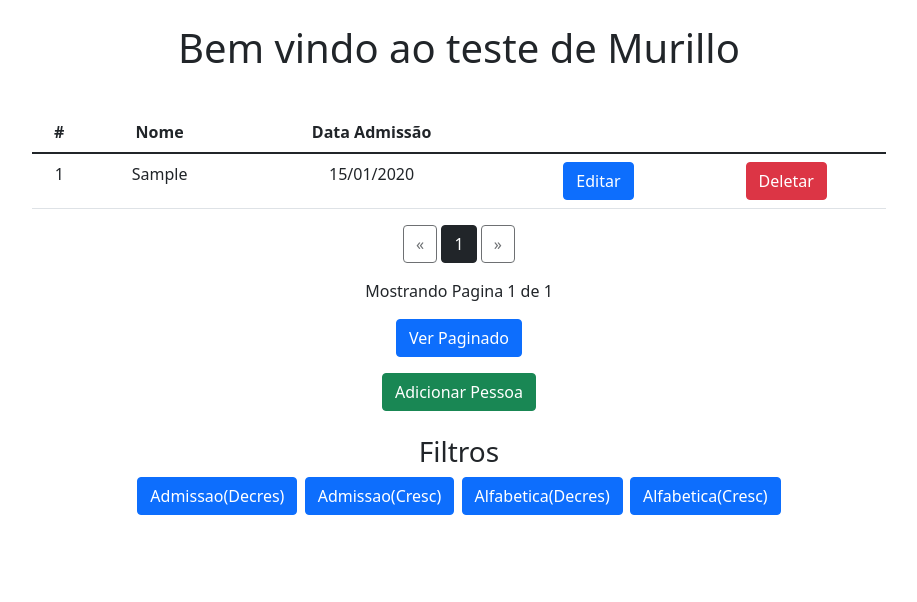
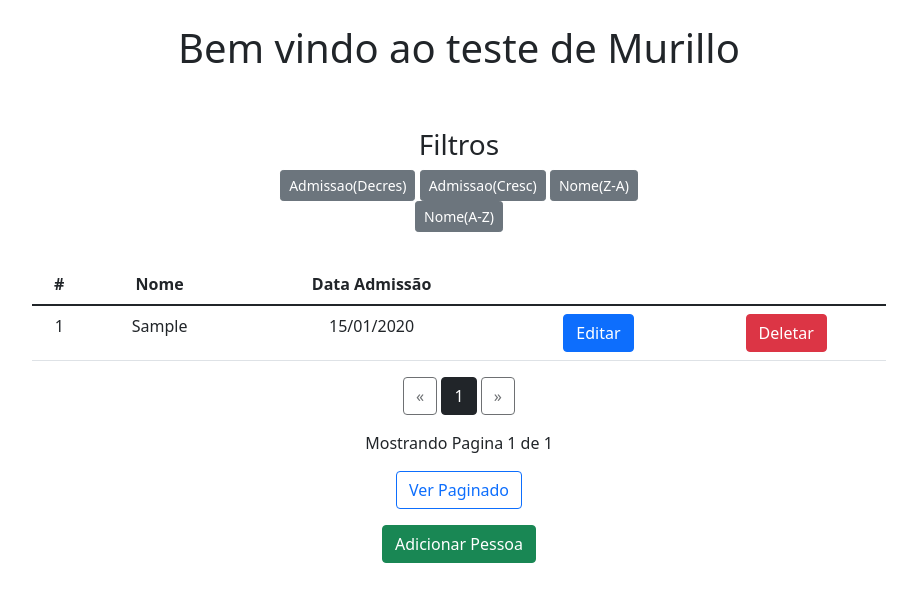
Before and after one commit to Lelou123/Visie-Teste, a Flask app: page / in a window 1280 px wide. Shown: the top 602 px of the page, without its empty margins (181-1098 px from the left). Run offline with Flask 2, Linux system fonts and the light colour scheme; tables that the repository leaves empty hold one stand-in row (values such as "Sample post").

Commit message:
Fix File bug and Update Design

```diff
--- a/main.py
+++ b/main.py
@@ -22,9 +22,9 @@ def index():
             pessoas = Pessoas.query.order_by(Pessoas.data_admissao.desc()).paginate(page=page, per_page=100)
         elif request.form.get('action2') == 'Admissao(Cresc)':
             pessoas = Pessoas.query.order_by(Pessoas.data_admissao).paginate(page=page, per_page=100)
-        elif request.form.get('action3') == 'Alfabetica(Decres)':
+        elif request.form.get('action3') == 'Nome(Z-A)':
             pessoas = Pessoas.query.order_by(Pessoas.nome.desc()).paginate(page=page, per_page=100)
-        elif request.form.get('action4') == 'Alfabetica(Cresc)':
+        elif request.form.get('action4') == 'Nome(A-Z)':
             pessoas = Pessoas.query.order_by(Pessoas.nome).paginate(page=page, per_page=100)
         else:
             pass
--- a/templates/Index.html
+++ b/templates/Index.html
@@ -10,6 +10,17 @@
 
     <div class="col-8 m-auto pt-2 pb-2 text-center mt-3">
         <h1>Bem vindo ao teste de Murillo</h1>
+    </div>
+
+    <div class="col-4 m-auto pt-4 pb-2 text-center">
+      <h3 class="mt-3">Filtros</h3>
+
+        <form method="post" action="/">
+            <input class="btn btn-secondary btn-sm"  type="submit" value="Admissao(Decres)" name="action1"/>
+            <input class="btn btn-secondary btn-sm"  type="submit" value="Admissao(Cresc)" name="action2" />
+            <input class="btn btn-secondary btn-sm"  type="submit" value="Nome(Z-A)" name="action3"/>
+            <input class="btn btn-secondary btn-sm"  type="submit" value="Nome(A-Z)" name="action4" />
+        </form>
     </div>
 
     <div class="col-8 m-auto pt-4 pb-2 text-center">
@@ -75,20 +86,14 @@
         </p>
         <div class="text-center">
             <form method="post" action="/">
-                <input class="btn btn-primary" type="submit" value="Ver Paginado" name="action0"/>
+                <input class="btn btn-outline-primary" type="submit" value="Ver Paginado" name="action0"/>
             </form>
         </div>
         <div class="col-8 m-auto pt-3 pb-2 text-center">
             <a href="/add" class="btn btn-success">Adicionar Pessoa</a>
         </div>
 
-        <h3 class="mt-3">Filtros<h3/>
-        <form method="post" action="/">
-            <input class="btn btn-primary"  type="submit" value="Admissao(Decres)" name="action1"/>
-            <input class="btn btn-primary"  type="submit" value="Admissao(Cresc)" name="action2" />
-            <input class="btn btn-primary"  type="submit" value="Alfabetica(Decres)" name="action3"/>
-            <input class="btn btn-primary"  type="submit" value="Alfabetica(Cresc)" name="action4" />
-        </form>
+
 
 
     </div>
--- a/templates/add.html
+++ b/templates/add.html
@@ -31,7 +31,7 @@
         </div>
     </div>
     <div class="row col-5 mt-5">
-        <button type="submit" class="btn btn-success">Cadastrar</button>
+        <button type="submit" class="btn btn-outline-success">Cadastrar</button>
     </div>
     <div class="row col-5 mt-5">
         <a href="/" class="btn btn-primary">Voltar Home</a>
```
